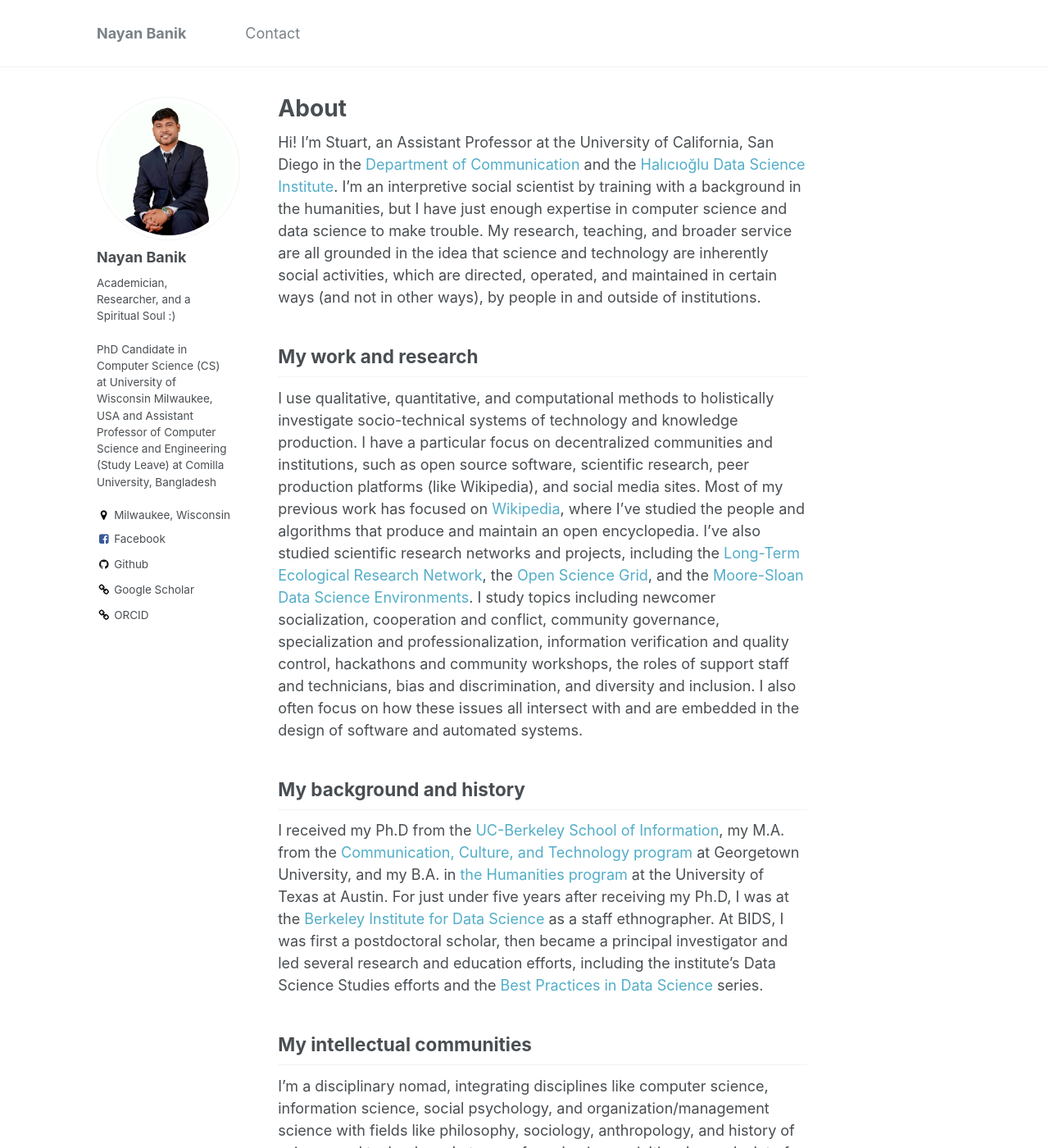
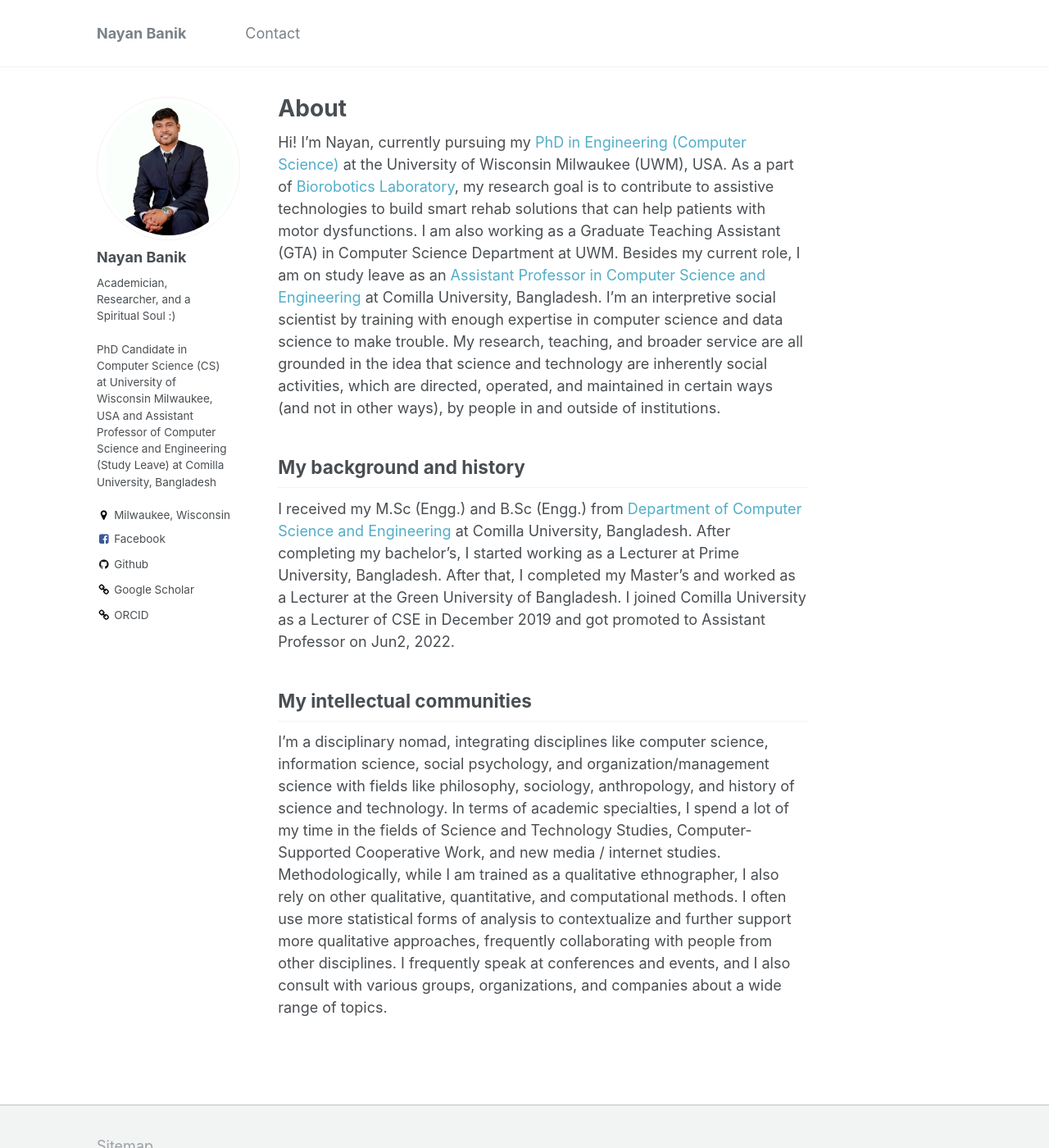
Before and after one commit to nayanbanik/nayanbanik.github.io, a Jekyll site: the page built from _pages/about.md, in a window 1280 px wide and 1400 px high. Shown: the whole window at 82% size. Built offline with Jekyll 4.4.1, drawn with Linux system fonts in a browser that asks for light colours.

Commit message:
Update about.md

```diff
--- a/_pages/about.md
+++ b/_pages/about.md
@@ -10,13 +10,10 @@ redirect_from:
 
 {% include base_path %}
 
-Hi! I’m Stuart, an Assistant Professor at the University of California, San Diego in the [Department of Communication](https://communication.ucsd.edu) and the [Halıcıoğlu Data Science Institute](https://datascience.ucsd.edu). I’m an interpretive social scientist by training with a background in the humanities, but I have just enough expertise in computer science and data science to make trouble. My research, teaching, and broader service are all grounded in the idea that science and technology are inherently social activities, which are directed, operated, and maintained in certain ways (and not in other ways), by people in and outside of institutions.
-
-## My work and research
-I use qualitative, quantitative, and computational methods to holistically investigate socio-technical systems of technology and knowledge production. I have a particular focus on decentralized communities and institutions, such as open source software, scientific research, peer production platforms (like Wikipedia), and social media sites. Most of my previous work has focused on [Wikipedia](http://enwp.org/Wikipedia), where I've studied the people and algorithms that produce and maintain an open encyclopedia. I’ve also studied scientific research networks and projects, including the [Long-Term Ecological Research Network](https://lternet.edu/), the [Open Science Grid](https://www.opensciencegrid.org/), and the [Moore-Sloan Data Science Environments](http://msdse.org/). I study topics including newcomer socialization, cooperation and conflict, community governance, specialization and professionalization, information verification and quality control, hackathons and community workshops, the roles of support staff and technicians, bias and discrimination, and diversity and inclusion. I also often focus on how these issues all intersect with and are embedded in the design of software and automated systems.
+Hi! I’m Nayan, currently pursuing my [PhD in Engineering (Computer Science)](https://uwm.edu/engineering/departments/computer-science/) at the University of Wisconsin Milwaukee (UWM), USA. As a part of [Biorobotics Laboratory](https://sites.uwm.edu/biorobotics-lab/), my research goal is to contribute to assistive technologies to build smart rehab solutions that can help patients with motor dysfunctions. I am also working as a Graduate Teaching Assistant (GTA) in Computer Science Department at UWM. Besides my current role, I am on study leave as an [Assistant Professor in Computer Science and Engineering](http://cou.ac.bd/cse) at Comilla University, Bangladesh. I’m an interpretive social scientist by training with enough expertise in computer science and data science to make trouble. My research, teaching, and broader service are all grounded in the idea that science and technology are inherently social activities, which are directed, operated, and maintained in certain ways (and not in other ways), by people in and outside of institutions.
 
 ## My background and history
-I received my Ph.D from the [UC-Berkeley School of Information](http://ischool.berkeley.edu), my M.A. from the [Communication, Culture, and Technology program](http://cct.georgetown.edu) at Georgetown University, and my B.A. in [the Humanities program](https://liberalarts.utexas.edu/humanities/) at the University of Texas at Austin. For just under five years after receiving my Ph.D, I was at the [Berkeley Institute for Data Science](https://bids.berkeley.edu) as a staff ethnographer. At BIDS, I was first a postdoctoral scholar, then became a principal investigator and led several research and education efforts, including the institute’s Data Science Studies efforts and the [Best Practices in Data Science](https://osf.io/ctfqn/) series.
+I received my M.Sc (Engg.) and B.Sc (Engg.) from [Department of Computer Science and Engineering](http://cou.ac.bd/cse) at Comilla University, Bangladesh. After completing my bachelor's, I started working as a Lecturer at Prime University, Bangladesh. After that, I completed my Master's and worked as a Lecturer at the Green University of Bangladesh. I joined Comilla University as a Lecturer of CSE in December 2019 and got promoted to Assistant Professor on Jun2, 2022.
 
 ## My intellectual communities
 I’m a disciplinary nomad, integrating disciplines like computer science, information science, social psychology, and organization/management science with fields like philosophy, sociology, anthropology, and history of science and technology. In terms of academic specialties, I spend a lot of my time in the fields of Science and Technology Studies, Computer-Supported Cooperative Work, and new media / internet studies. Methodologically, while I am trained as a qualitative ethnographer, I also rely on other qualitative, quantitative, and computational methods. I often use more statistical forms of analysis to contextualize and further support more qualitative approaches, frequently collaborating with people from other disciplines. I frequently speak at conferences and events, and I also consult with various groups, organizations, and companies about a wide range of topics.
```
